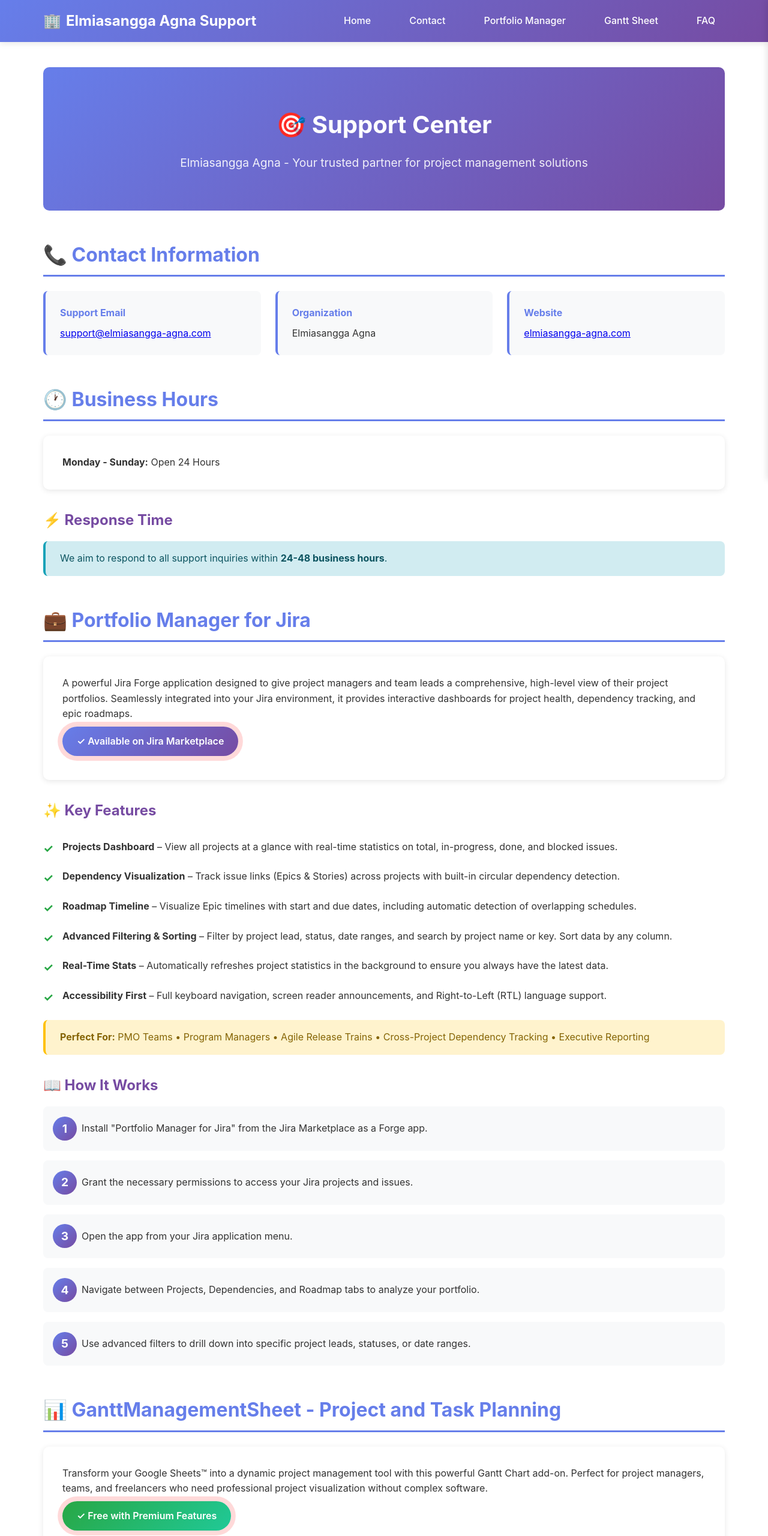
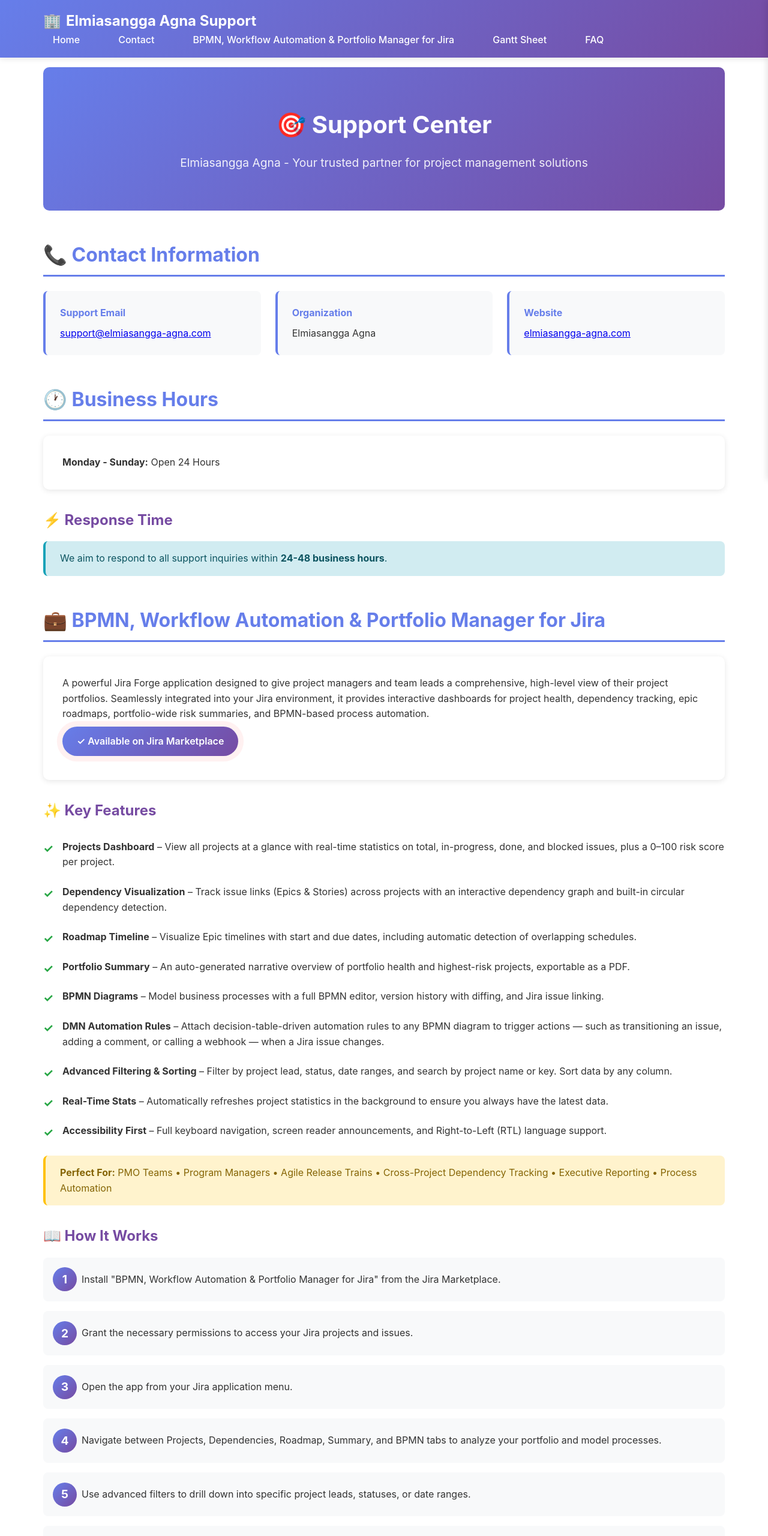
Before and after one commit to ftrihardjo/elmiasangga-agna.com, a plain HTML site: page index.html in a window 1280 px wide. Shown: the top 2560 px of the page at 60% size. Drawn offline with Linux system fonts and the light colour scheme.

Commit message:
Update the Atlassian marketplace app's documentation.

```diff
--- a/index.html
+++ b/index.html
@@ -476,7 +476,7 @@
             <ul class="nav-links">
                 <li><a href="#home" class="nav-link active">Home</a></li>
                 <li><a href="#contact" class="nav-link">Contact</a></li>
-                <li><a href="#portfolio" class="nav-link">Portfolio Manager</a></li>
+                <li><a href="#portfolio" class="nav-link">BPMN, Workflow Automation & Portfolio Manager for Jira</a></li>
                 <li><a href="#gantt" class="nav-link">Gantt Sheet</a></li>
                 <li><a href="#faq" class="nav-link">FAQ</a></li>
             </ul>
@@ -491,7 +491,7 @@
             <li><a href="#home" onclick="toggleTOC()">🏠 Home</a></li>
             <li><a href="#contact" onclick="toggleTOC()">📞 Contact Information</a></li>
             <li><a href="#business-hours" onclick="toggleTOC()">🕐 Business Hours</a></li>
-            <li><a href="#portfolio" onclick="toggleTOC()">💼 Portfolio Manager for Jira</a></li>
+            <li><a href="#portfolio" onclick="toggleTOC()">💼 BPMN, Workflow Automation & Portfolio Manager for Jira</a></li>
             <li><a href="#portfolio-features" onclick="toggleTOC()">✨ Key Features</a></li>
             <li><a href="#portfolio-how" onclick="toggleTOC()"> How It Works</a></li>
             <li><a href="#gantt" onclick="toggleTOC()">📊 GanttManagementSheet</a></li>
@@ -541,35 +541,38 @@
             </div>
         </section>
 
-        <!-- Portfolio Manager Section -->
         <section id="portfolio">
-            <h2 class="section-title">💼 Portfolio Manager for Jira</h2>
+            <h2 class="section-title">💼 BPMN, Workflow Automation & Portfolio Manager for Jira</h2>
             <div class="card">
-                <p>A powerful Jira Forge application designed to give project managers and team leads a comprehensive, high-level view of their project portfolios. Seamlessly integrated into your Jira environment, it provides interactive dashboards for project health, dependency tracking, and epic roadmaps.</p>
-                <a href="https://marketplace.atlassian.com/apps/1862931111/portfolio-manager-for-jira" class="btn">✓ Available on Jira Marketplace</a>
+                <p>A powerful Jira Forge application designed to give project managers and team leads a comprehensive, high-level view of their project portfolios. Seamlessly integrated into your Jira environment, it provides interactive dashboards for project health, dependency tracking, epic roadmaps, portfolio-wide risk summaries, and BPMN-based process automation.</p>
+                <a href="https://marketplace.atlassian.com/apps/1862931111/bpmn-workflow-automation-portfolio-manager-for-jira" class="btn">✓ Available on Jira Marketplace</a>
             </div>
 
             <h3 class="subsection-title" id="portfolio-features">✨ Key Features</h3>
             <ul class="features-list">
-                <li><strong>Projects Dashboard</strong> – View all projects at a glance with real-time statistics on total, in-progress, done, and blocked issues.</li>
-                <li><strong>Dependency Visualization</strong> – Track issue links (Epics & Stories) across projects with built-in circular dependency detection.</li>
+                <li><strong>Projects Dashboard</strong> – View all projects at a glance with real-time statistics on total, in-progress, done, and blocked issues, plus a 0–100 risk score per project.</li>
+                <li><strong>Dependency Visualization</strong> – Track issue links (Epics & Stories) across projects with an interactive dependency graph and built-in circular dependency detection.</li>
                 <li><strong>Roadmap Timeline</strong> – Visualize Epic timelines with start and due dates, including automatic detection of overlapping schedules.</li>
+                <li><strong>Portfolio Summary</strong> – An auto-generated narrative overview of portfolio health and highest-risk projects, exportable as a PDF.</li>
+                <li><strong>BPMN Diagrams</strong> – Model business processes with a full BPMN editor, version history with diffing, and Jira issue linking.</li>
+                <li><strong>DMN Automation Rules</strong> – Attach decision-table-driven automation rules to any BPMN diagram to trigger actions — such as transitioning an issue, adding a comment, or calling a webhook — when a Jira issue changes.</li>
                 <li><strong>Advanced Filtering & Sorting</strong> – Filter by project lead, status, date ranges, and search by project name or key. Sort data by any column.</li>
                 <li><strong>Real-Time Stats</strong> – Automatically refreshes project statistics in the background to ensure you always have the latest data.</li>
                 <li><strong>Accessibility First</strong> – Full keyboard navigation, screen reader announcements, and Right-to-Left (RTL) language support.</li>
             </ul>
 
             <div class="alert alert-warning">
-                <strong>Perfect For:</strong> PMO Teams • Program Managers • Agile Release Trains • Cross-Project Dependency Tracking • Executive Reporting
+                <strong>Perfect For:</strong> PMO Teams • Program Managers • Agile Release Trains • Cross-Project Dependency Tracking • Executive Reporting • Process Automation
             </div>
 
             <h3 class="subsection-title" id="portfolio-how">📖 How It Works</h3>
             <ol class="steps">
-                <li>Install "Portfolio Manager for Jira" from the Jira Marketplace as a Forge app.</li>
+                <li>Install "BPMN, Workflow Automation & Portfolio Manager for Jira" from the Jira Marketplace.</li>
                 <li>Grant the necessary permissions to access your Jira projects and issues.</li>
                 <li>Open the app from your Jira application menu.</li>
-                <li>Navigate between Projects, Dependencies, and Roadmap tabs to analyze your portfolio.</li>
+                <li>Navigate between Projects, Dependencies, Roadmap, Summary, and BPMN tabs to analyze your portfolio and model processes.</li>
                 <li>Use advanced filters to drill down into specific project leads, statuses, or date ranges.</li>
+                <li>Optionally, build DMN Automation Rules on a BPMN diagram to trigger actions automatically when Jira issues change.</li>
             </ol>
         </section>
 
@@ -610,21 +613,31 @@
         <section id="faq">
             <h2 class="section-title">❓ Frequently Asked Questions</h2>
 
-            <h3 class="subsection-title">Portfolio Manager for Jira</h3>
+            <h3 class="subsection-title">BPMN, Workflow Automation & Portfolio Manager for Jira</h3>
 
             <div class="faq-item">
                 <strong>Q: Does this app work with Jira Server or Data Center?</strong>
-                <p>A: Currently, Portfolio Manager is built as a Jira Forge app, which means it is exclusively available for Jira Cloud.</p>
+                <p>A: Currently, BPMN, Workflow Automation & Portfolio Manager for Jira is built as a Jira Forge app, which means it is exclusively available for Jira Cloud.</p>
             </div>
 
             <div class="faq-item">
                 <strong>Q: What permissions does the app require?</strong>
-                <p>A: The app requires read access to your Jira projects, issues, and issue links. It does not modify any of your Jira data. All processing happens securely within Atlassian's Forge infrastructure.</p>
+                <p>A: The app requires read access to your Jira projects, issues, and issue links to generate your portfolio views, plus BPMN diagram and DMN automation rule storage. If you configure DMN Automation Rules, the actions you define (e.g. transitioning an issue, adding a comment, setting a field) will write to your Jira issues when their trigger conditions are met — the app never modifies your data outside of rules you've explicitly built and enabled yourself.</p>
             </div>
 
             <div class="faq-item">
                 <strong>Q: How does the "Circular Dependency" warning work?</strong>
-                <p>A: In the Dependencies tab, the app analyzes the issue links between Epics and Stories. If it detects a loop (e.g., Issue A blocks Issue B, which blocks Issue A), it will display a warning banner to help you resolve the logical conflict.</p>
+                <p>A: In the Dependencies tab, the app analyzes the issue links between Epics and Stories. If it detects a loop (e.g., Issue A blocks Issue B, which blocks Issue A), it will display a warning banner and outline the affected issues on the dependency graph to help you resolve the logical conflict.</p>
+            </div>
+
+            <div class="faq-item">
+                <strong>Q: How is a project's Risk score calculated?</strong>
+                <p>A: Each project gets a 0–100 score based on its blocked-issue ratio and number of overdue epics. Scores are shown in the Projects table and summarized on the Summary tab's Highest-Risk Projects list; projects involved in a circular dependency are flagged separately.</p>
+            </div>
+
+            <div class="faq-item">
+                <strong>Q: What are BPMN Diagrams and DMN Automation Rules?</strong>
+                <p>A: The BPMN tab lets you model business processes with a standard BPMN editor, linking diagram elements directly to Jira issues and keeping a versioned history of every save. Each diagram also has an Automation sub-tab where you can build DMN-style decision-table rules that trigger actions (transitions, comments, field updates, webhooks, and more) automatically when a linked Jira issue changes.</p>
             </div>
 
             <div class="faq-item">
@@ -670,7 +683,7 @@
             <h2 class="section-title">🔒 Permissions & Security</h2>
 
             <div class="alert alert-info">
-                <strong>Portfolio Manager for Jira:</strong> As a Jira Forge app, Portfolio Manager for Jira runs on Atlassian's secure infrastructure. It only requests read access to project metadata, issue details, and issue links to generate your portfolio views. No data is stored outside of Atlassian's environment.
+                <strong>BPMN, Workflow Automation & Portfolio Manager for Jira:</strong> As a Jira Forge app, BPMN, Workflow Automation & Portfolio Manager for Jira runs on Atlassian's secure infrastructure. It reads project metadata, issue details, and issue links to generate your portfolio views, and stores the BPMN diagrams and DMN automation rules you create. If you build and enable DMN Automation Rules, their configured actions will write to the Jira issues they target when triggered — the app otherwise does not modify your Jira data. No data is stored outside of Atlassian's environment.
             </div>
 
             <div class="alert alert-info">
```
